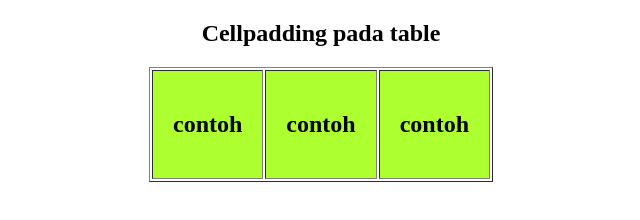
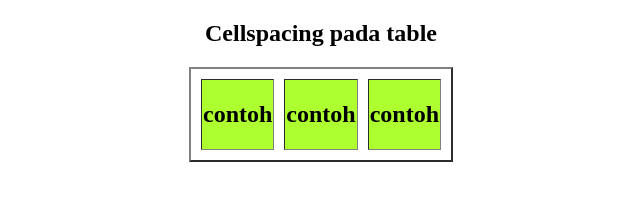
Before and after one commit to DhaniKWP/1124160014-latihan-day7, a plain HTML site: page cellSpacing/index.html in a window 1280 px wide. Shown: the whole page, without its empty margins (319-959 px from the left). Drawn offline with Linux system fonts and the light colour scheme.

Commit message:
membuat cellspacing pada table

```diff
--- a/cellPadding/index.html
+++ b/cellSpacing/index.html
@@ -3,11 +3,11 @@
 <head>
   <meta charset="UTF-8">
   <meta name="viewport" content="width=device-width, initial-scale=1.0">
-  <title>CellPadding</title>
+  <title>Cellspacing</title>
 </head>
 <body>
-  <h2 align="center">Cellpadding pada table</h2>
-  <table border="1" cellpadding="20"  align="center">
+  <h2 align="center">Cellspacing pada table</h2>
+  <table border="2" cellspacing="10"  align="center">
     <tr>
       <td bgcolor="greenyellow">
         <h2>contoh</h2>
```
